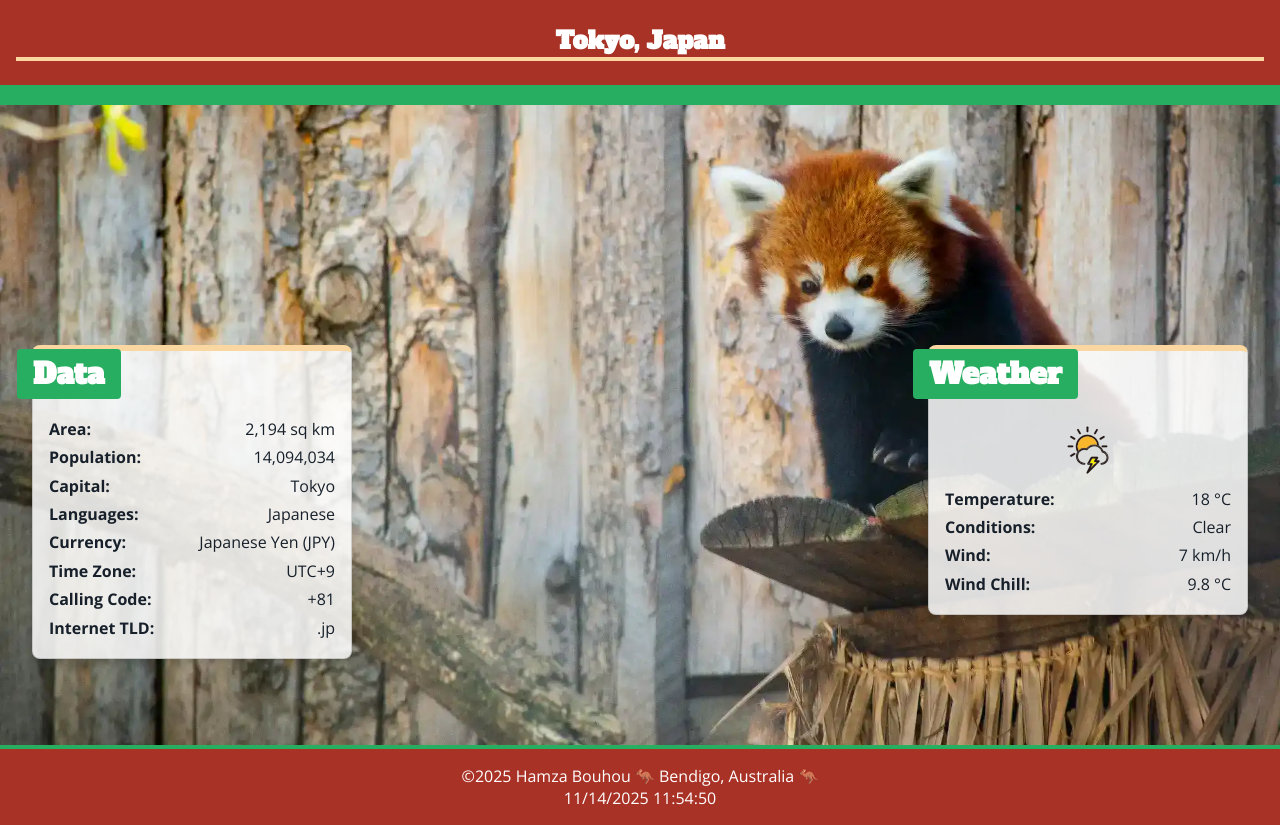
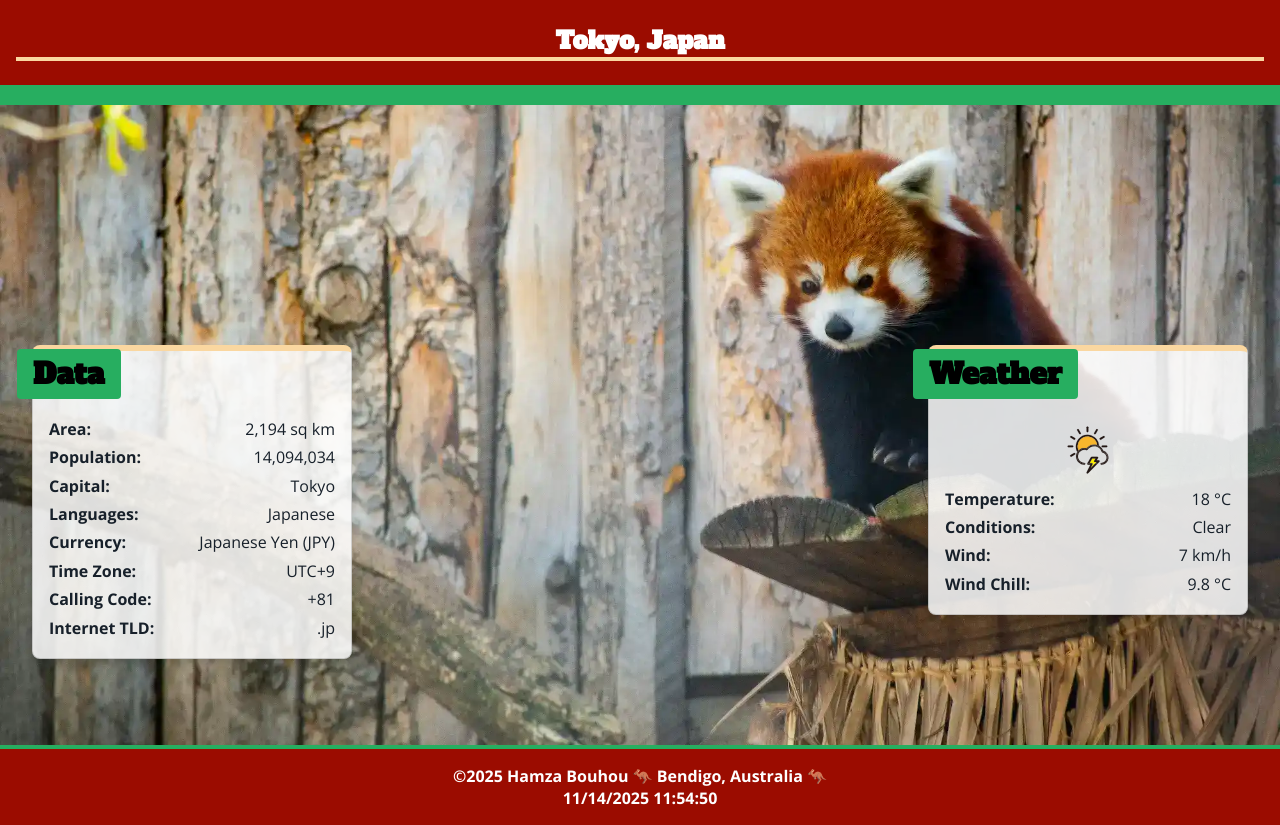
Before and after one commit to Mryenro/wdd131, a plain HTML site: page place.html in a window 1280 px wide. Drawn offline with nearby package versions, Linux system fonts and the light colour scheme.

Commit message:
contrast colors fix

```diff
--- a/styles/place.css
+++ b/styles/place.css
@@ -1,6 +1,6 @@
 /* ---------- COLOR & FONT VARIABLES ---------- */
 :root {
-    --primary-color: #A93226;
+    --primary-color: #9b0c00;
     /* Deep red */
     --secondary-color: #FFFFFF;
     --accent1-color: #27AE60;
@@ -88,7 +88,7 @@ header {
     font-family: var(--heading-font);
     font-size: 1.6rem;
     background-color: var(--accent1-color);
-    color: white;
+    color: rgb(0, 0, 0);
     padding: 0.3rem 1rem;
     border-radius: 4px;
     display: inline-block;
@@ -118,10 +118,12 @@ header {
 /* FOOTER */
 footer {
     background-color: var(--primary-color);
-    color: white;
+    color: rgb(255, 255, 255);
     padding: 1rem;
     text-align: center;
     border-top: 4px solid var(--accent1-color);
+    font-weight: bold;
+
 }
 
 
```
